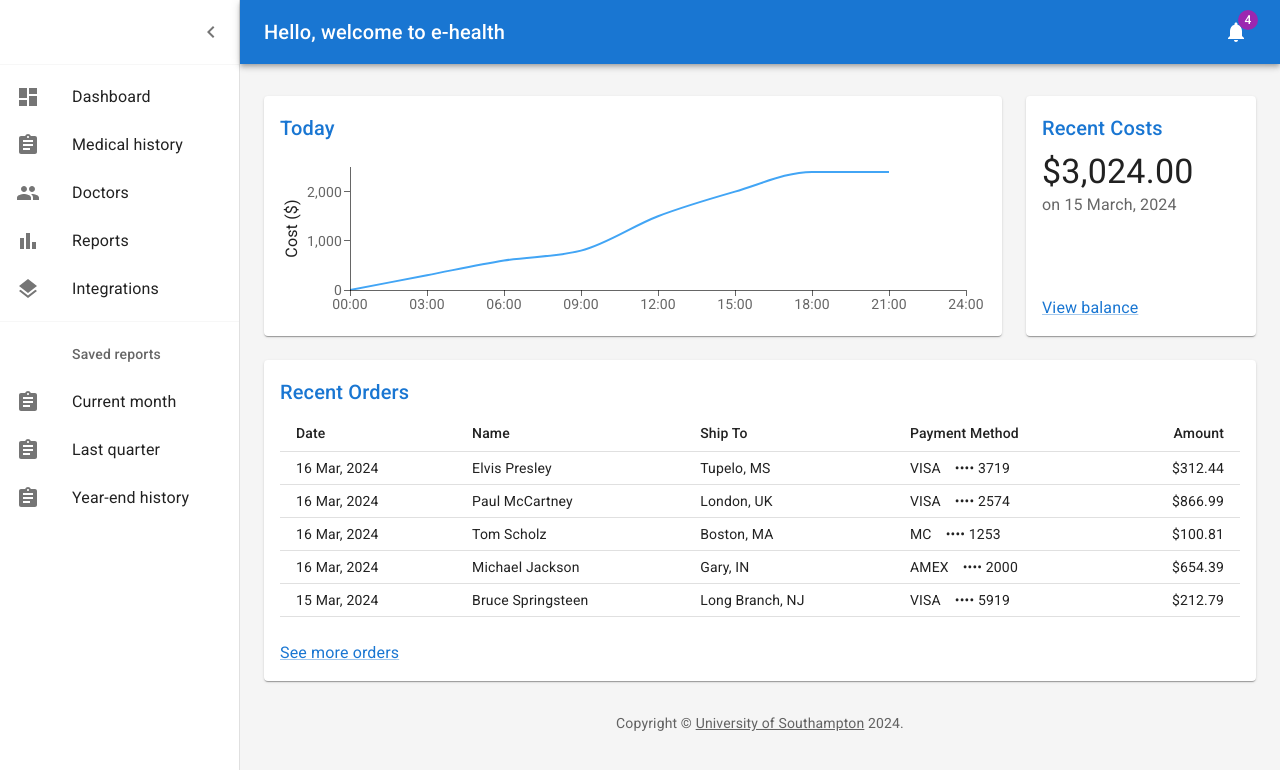
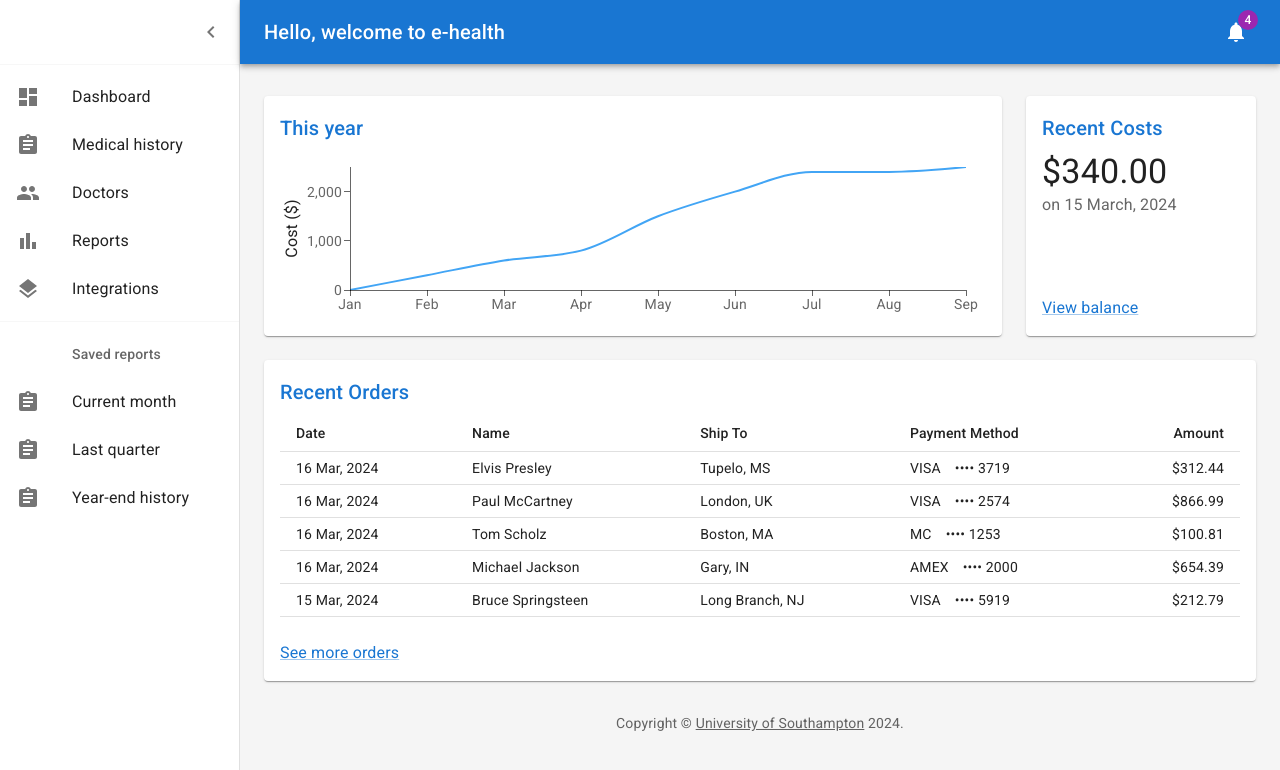
Before and after one commit to ChangWan723/eHealth, a React (Create React App) app: page /home in a window 1280 px wide. Shown: the top 770 px of the page. Built offline with nearby package versions, Linux system fonts and the light colour scheme.

Commit message:
modify signup

```diff
--- a/src/components/Register.js
+++ b/src/components/Register.js
@@ -57,6 +57,7 @@ export const Register = () => {
 
     const errorApiMessages = new Map([
         ['serviceUnavailable', 'Service is currently unavailable. Please try again later.'],
+        ['InputsError', 'Some of the information you input may be out of specification.'],
         ['accountExists', 'Account already exists. Please login directly.'],
         ['unknownError', 'An unknown error occurred. ']
     ]);
@@ -105,6 +106,12 @@ export const Register = () => {
             }
             if (response.status === 409) {
                 setApiError(errorApiMessages.get('accountExists'));
+            } else if (response.status === 400) {
+                response.json().then(data => {
+                    setApiError(errorApiMessages.get('InputsError') + '\n\n' + data.message);
+                }).catch(error => {
+                    setApiError(errorApiMessages.get('InputsError'));
+                });
             } else {
                 setApiError(errorApiMessages.get('unknownError'));
             }
@@ -282,7 +289,7 @@ export const Register = () => {
                             aria-labelledby="alert-dialog-title"
                             aria-describedby="alert-dialog-description"
                         >
-                            <CircularProgress />
+                            <CircularProgress/>
                         </Dialog>
                         <Dialog
                             open={openFailDialog}
@@ -291,11 +298,11 @@ export const Register = () => {
                             aria-describedby="alert-dialog-description"
                         >
                             <DialogTitle id="alert-dialog-title">
-                                <ErrorIcon sx={{ color: red[500] }} />
+                                <ErrorIcon sx={{color: red[500]}}/>
                                 {"   Sign Up Failed!"}
                             </DialogTitle>
                             <DialogContent>
-                                <DialogContentText id="alert-dialog-description">
+                                <DialogContentText id="alert-dialog-description" style={{whiteSpace: 'pre-wrap'}}>
                                     {apiError}
                                 </DialogContentText>
                             </DialogContent>
@@ -310,7 +317,7 @@ export const Register = () => {
                             aria-describedby="alert-dialog-description"
                         >
                             <DialogTitle id="alert-dialog-title">
-                                <DoneAllIcon color="success" />
+                                <DoneAllIcon color="success"/>
                                 {"   Sign Up Successfully!"}
                             </DialogTitle>
                             <DialogContent>
@@ -319,7 +326,7 @@ export const Register = () => {
                                 </DialogContentText>
                             </DialogContent>
                             <DialogActions>
-                                <Button href="/login" >Sign in</Button>
+                                <Button href="/login">Sign in</Button>
                                 <Button onClick={handleSuccessDialogClose}>OK</Button>
                             </DialogActions>
                         </Dialog>
--- a/src/components/RegisterValidation.js
+++ b/src/components/RegisterValidation.js
@@ -54,11 +54,11 @@ function RegisterValidation(values) {
         errorMessage += '・Gender is required.\n';
     }
 
-    if (!(String(values.password).trim())) {
+/*    if (!(String(values.password).trim())) {
         errorMessage += '・Password is required.\n';
     } else if (!passwordRegex.test(String(values.password))) {
         errorMessage += '・Password must be at least 8 characters long and contain at least one number, one uppercase letter, one lowercase letter. You only can use the following special characters . _ #\n';
-    }
+    }*/
 
     if (!(String(values.repassword).trim())) {
         errorMessage += '・Repeat Password is required.\n';
--- a/src/components/dashboard/Chart.js
+++ b/src/components/dashboard/Chart.js
@@ -10,15 +10,15 @@ function createData(time, amount) {
 }
 
 const data = [
-    createData('00:00', 0),
-    createData('03:00', 300),
-    createData('06:00', 600),
-    createData('09:00', 800),
-    createData('12:00', 1500),
-    createData('15:00', 2000),
-    createData('18:00', 2400),
-    createData('21:00', 2400),
-    createData('24:00'),
+    createData('Jan', 0),
+    createData('Feb', 300),
+    createData('Mar', 600),
+    createData('Apr', 800),
+    createData('May', 1500),
+    createData('Jun', 2000),
+    createData('Jul', 2400),
+    createData('Aug', 2400),
+    createData('Sep', 2500),
 ];
 
 export default function Chart() {
@@ -26,7 +26,7 @@ export default function Chart() {
 
     return (
         <React.Fragment>
-            <Title>Today</Title>
+            <Title>This year</Title>
             <div style={{ width: '100%', flexGrow: 1, overflow: 'hidden' }}>
                 <LineChart
                     dataset={data}
--- a/src/components/dashboard/Deposits.js
+++ b/src/components/dashboard/Deposits.js
@@ -12,7 +12,7 @@ export default function Deposits() {
         <React.Fragment>
             <Title>Recent Costs</Title>
             <Typography component="p" variant="h4">
-                $3,024.00
+                $340.00
             </Typography>
             <Typography color="text.secondary" sx={{ flex: 1 }}>
                 on 15 March, 2024
```
